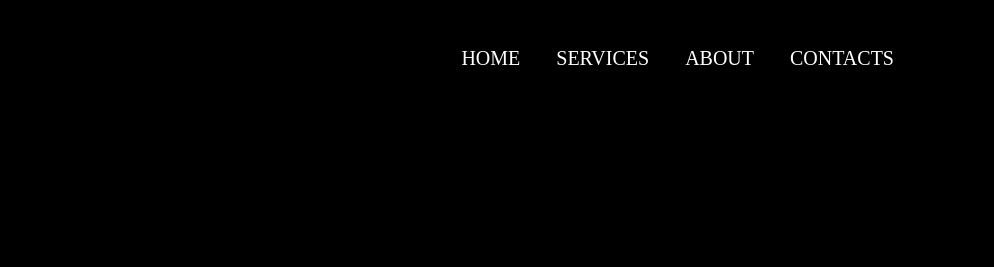
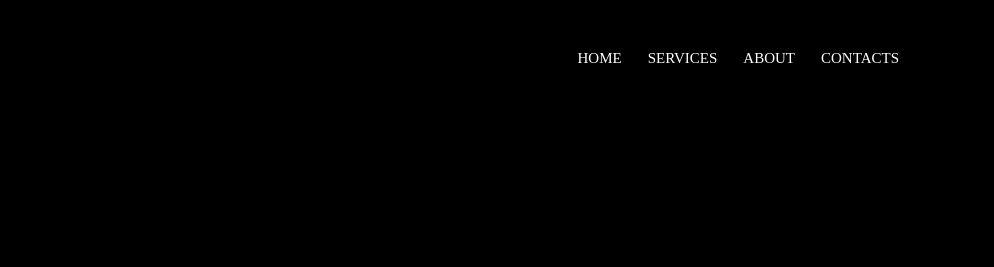
Before and after one commit to developernaren1/Itkeeda_web, a plain HTML site: page index.html in a window 1280 px wide. Shown: the top 267 px of the page, 286-1280 px from the left. Drawn offline with nearby package versions, Linux system fonts and the light colour scheme.

Commit message:
Update style.css

```diff
--- a/style.css
+++ b/style.css
@@ -8,9 +8,9 @@
 
 .topbar{
     font-family:  serif;
-    font-size: 20px;
+    font-size: 15px;
     padding: 0 0;
-    margin: 0 10px;
+    margin: 0 5px;
     text-transform: uppercase;
     position: relative;
 }
@@ -23,7 +23,7 @@
     border-left: 3px solid #e84393;
     left: 0;
     top: 0;
-    transition: 0.5s;
+    transition: 0.3s;
     opacity: 0;
 
 }
@@ -37,21 +37,21 @@
     border-bottom: 3px solid #6c5ce7;
     right: 0;
     bottom: 0;
-    transition: 0.5s;
+    transition: 0.3s;
     opacity: 0;
 
 }
 
 .topbar:hover:before{
 
-    left: -3px;
-    top: -3px;
+    left: -2px;
+    top: -2px;
     opacity: 1;
 }
 .topbar:hover::after{
 
-    right: -3px;
-    bottom: -3px;
+    right: -2px;
+    bottom: -2px;
     opacity: 1;
 }
 
```
